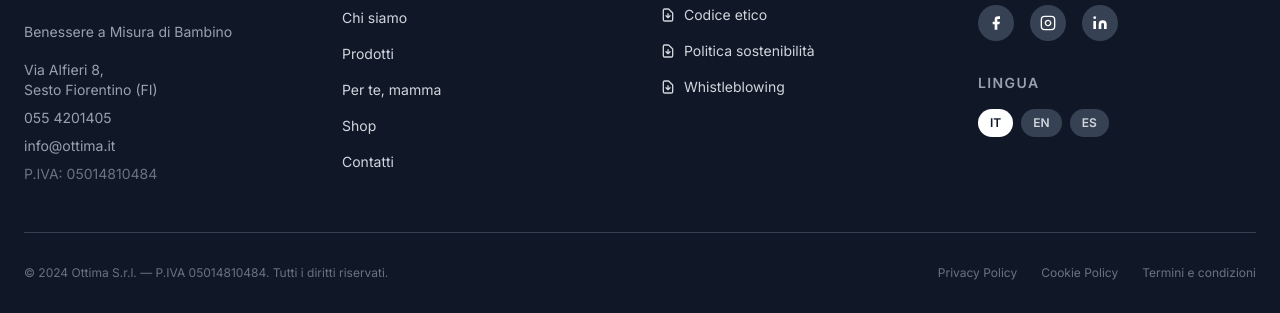
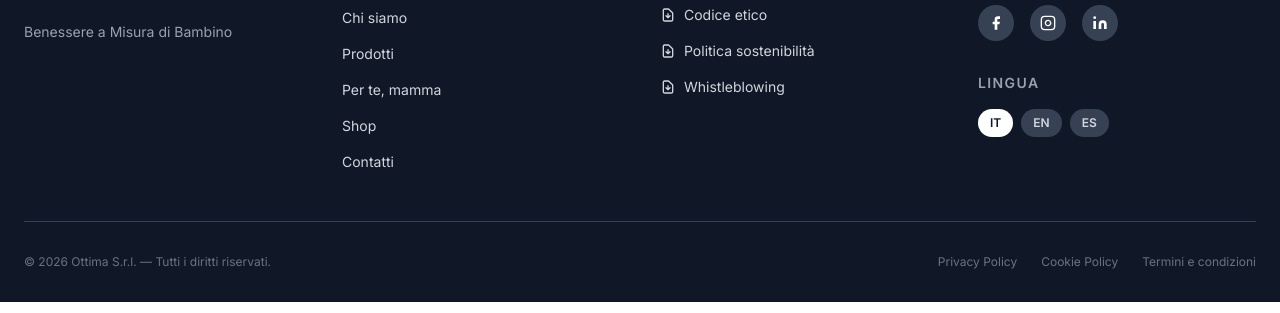
Before and after one commit to andreamorosi/tailwind-flowbite-example, a website built with Vite: page index.html in a window 1280 px wide. Shown: the part 6757-7070 px from the top of the page. Built offline with nearby package versions, Linux system fonts and the light colour scheme.

Commit message:
footer update

```diff
--- a/index.html
+++ b/index.html
@@ -453,12 +453,6 @@
           <div class="col-span-2 md:col-span-1">
             <a href="#" class="text-2xl font-extrabold tracking-widest uppercase text-white mb-6 block">Ottima</a>
             <p class="text-sm text-gray-400 leading-relaxed mb-4">Benessere a Misura di Bambino</p>
-            <address class="not-italic text-sm text-gray-400 space-y-2">
-              <p>Via Alfieri 8,<br />Sesto Fiorentino (FI)</p>
-              <p><a href="tel:+390554201405" class="hover:text-white transition-colors">055 4201405</a></p>
-              <p><a href="mailto:info@ottima.it" class="hover:text-white transition-colors">info@ottima.it</a></p>
-              <p class="text-gray-500">P.IVA: 05014810484</p>
-            </address>
           </div>
 
           <!-- Navigation -->
@@ -528,7 +522,7 @@
 
         <!-- Bottom bar -->
         <div class="pt-8 flex flex-col sm:flex-row items-center justify-between gap-4">
-          <p class="text-xs text-gray-500">© 2024 Ottima S.r.l. — P.IVA 05014810484. Tutti i diritti riservati.</p>
+          <p class="text-xs text-gray-500">© 2026 Ottima S.r.l. — Tutti i diritti riservati.</p>
           <div class="flex gap-6">
             <a href="#" class="text-xs text-gray-500 hover:text-gray-300 transition-colors">Privacy Policy</a>
             <a href="#" class="text-xs text-gray-500 hover:text-gray-300 transition-colors">Cookie Policy</a>
```
Also changed, not shown: dist/index.html.
